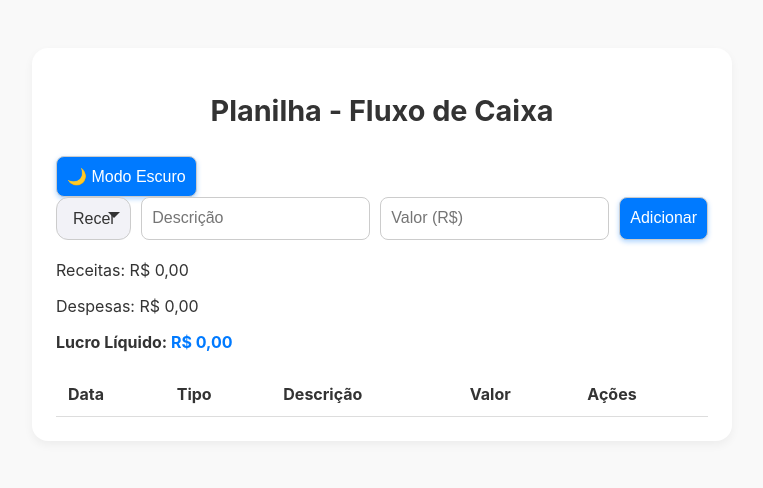
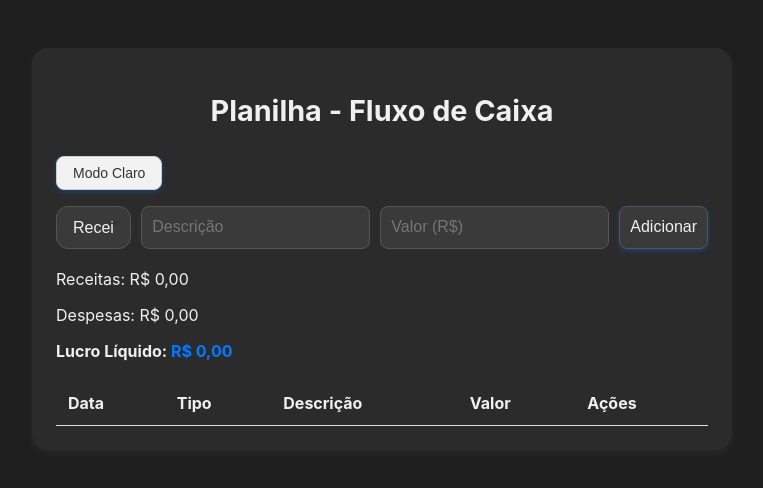
Before and after one commit to JPauloDev08/Planilha-Fluxo-de-Caixa, a plain HTML site: page index.html in a window 1280 px wide. Both pictures are taken after a click on the button "🌙 Modo Escuro". Shown: the whole page, without its empty margins (258-1021 px from the left). Drawn offline with Linux system fonts and the light colour scheme.

Commit message:
Atualização do Javascript

```diff
--- a/script.js
+++ b/script.js
@@ -95,15 +95,15 @@ function formatarMoeda(valor) {
   return valor.toLocaleString('pt-BR', { style: 'currency', currency: 'BRL' })
 }
 
-document.getElementById('toggle-tema').addEventListener('Click', () => {
+document.getElementById('toggle-tema').addEventListener('click', () => {
   const body = document.body
   const botao = document.getElementById('toggle-tema')
 
-  body.classList.contains('dark')
+  body.classList.toggle('dark')
 
   if (body.classList.contains('dark')) {
     botao.textContent = 'Modo Claro'
   } else {
-    botao.textContent = 'Modo Escuro'
+    botao.textContent = '🌙 Modo Escuro'
   }
 })
--- a/style.css
+++ b/style.css
@@ -206,6 +206,17 @@ body.dark tbody tr:hover {
 }
 
 body.dark #toggle-tema {
-  background-color: #007aff;
-  color: white;
+  background-color: #f2f2f2;
+  color: #333;
+  padding: 8px 16px;
+  border-radius: 8px;
+  font-size: 14px;
+  margin-bottom: 16px;
+  border: 1px solid #ccc;
+  cursor: pointer;
+  transition: all 0.3s;
 }
+
+body {
+  transition: background 0.3s, color 0.3s;
+}
```
